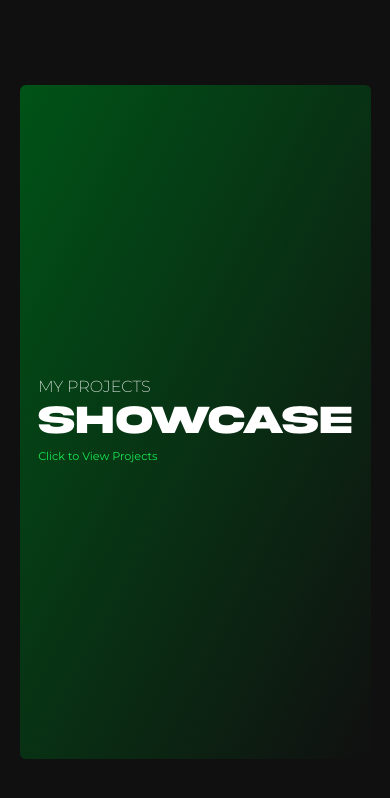
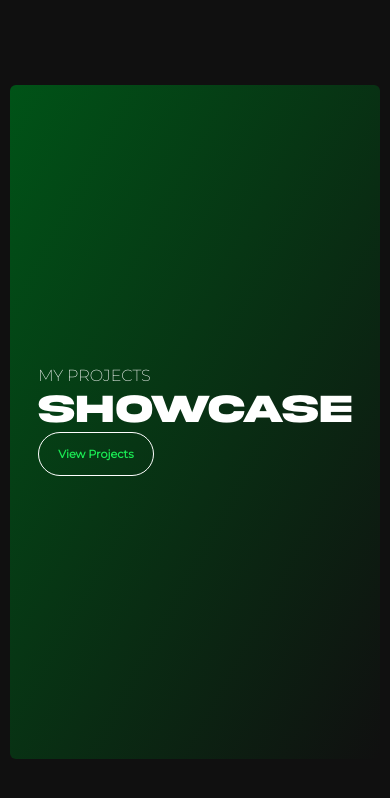
Before and after one commit to JohnnnGreat/Projects-Display, a Next.js app: page / in a window 390 px wide. Shown: the top 798 px of the page. Built offline with nearby package versions, Linux system fonts and the light colour scheme.

Commit message:
made some changes to the code

```diff
--- a/package.json
+++ b/package.json
@@ -10,6 +10,7 @@
   },
   "dependencies": {
     "@next/font": "^14.0.4",
+    "aos": "^2.3.4",
     "next": "14.0.4",
     "react": "^18",
     "react-dom": "^18"
--- a/src/components/Project.js
+++ b/src/components/Project.js
@@ -5,13 +5,17 @@ import Image from "next/image";
 
 const myFont = localFont({ src: "../../public/Akira.otf" });
 
-const Project = () => {
+const Project = ({ dataAos }) => {
   return (
-    <div className="md:h-screen py-[3rem]  flex items-center justify-center">
-      <div className="w-[90%] p-[1rem] sm:p-[0] h-[80%] bg-[#161616] rounded-md flex items-center sm:px-[1.4rem] sm:flex-nowrap flex-wrap gap-[2.3rem]">
+    <div
+      className="md:h-screen py-[3rem]  flex items-center justify-center"
+      data-aos={`${dataAos}`}
+      data-aos-duration="1000"
+    >
+      <div className="w-[90%] p-[1rem] sm:p-[1rem] h-[80%] bg-[#161616] rounded-md flex items-center sm:px-[1.4rem] sm:flex-nowrap flex-wrap gap-[2.3rem]">
         <Image
           src={require("../../public/sws.jpg")}
-          className="w-[100%] h-[300px] rounded-md object-cover"
+          className="w-[100%] h-[300px] sm:h-[100%] rounded-md object-cover"
         />
         <div>
           <h1
--- a/src/pages/_app.js
+++ b/src/pages/_app.js
@@ -1,5 +1,11 @@
-import '@/styles/globals.css'
+import "@/styles/globals.css";
+import AOS from "aos";
+import "aos/dist/aos.css";
+import { useEffect } from "react";
 
 export default function App({ Component, pageProps }) {
-  return <Component {...pageProps} />
+  useEffect(() => {
+    AOS.init();
+  });
+  return <Component {...pageProps} />;
 }
--- a/src/pages/index.js
+++ b/src/pages/index.js
@@ -20,17 +20,31 @@ export default function Home() {
           !openProjects && "h-screen"
         } md:h-screen  py-[3rem] flex items-center justify-center`}
       >
-        <div className=" lg-[80%] py-[7rem] p-[1rem] sm:p-[0] h-[90%] bg-gradient-to-br from-[#005317] to-[#101010] rounded-md flex items-center justify-center w-[90%]">
+        <div className="  py-[7rem] p-[1rem] sm:p-[0] h-[90%] bg-gradient-to-br from-[#005317] to-[#101010] rounded-md flex items-center justify-center w-[95%] sm:w-[80%]">
           <div className=" ">
-            <h1 className="leading-[1] text-white m-text">MY PROJECTS</h1>
             <h1
+              data-aos="fade-down"
+              data-aos-duration="1000"
+              className="leading-[1] text-white m-text"
+            >
+              MY PROJECTS
+            </h1>
+            <h1
+              data-aos="fade-up"
+              data-aos-duration="1000"
               className={`leading-[1] c-text lg:text-[96px] text-[40px] mt-[.3rem] text-white ${myFont.className}`}
             >
               SHOWCASE
             </h1>
-            <div className="text-[.7rem] md:text-[1rem] flex mt-[.5rem] sm:justify-center text-[#1AE953] mt-text font-semibold hover:underline sm:mt-[2rem]">
-              <button onClick={handleShowProjects}>
-                Click to View Projects
+            <div className="text-[.7rem] md:text-[1rem] flex mt-[.2rem] sm:justify-center text-[#1AE953] mt-text font-semibold  sm:mt-[2rem]">
+              <button
+                data-aos="fade-up"
+                data-aos-delay="1000"
+                data-aos-duration="1000"
+                onClick={handleShowProjects}
+                className="border-[1px] border-white py-[.8rem] px-[1.2rem] rounded-full hover:bg-white hover:border-none hover:text-[#1AE953] font-bold"
+              >
+                View Projects
               </button>
             </div>
           </div>
@@ -38,9 +52,9 @@ export default function Home() {
       </div>
       {openProjects && (
         <div className="projects-container">
-          <Project />
-          <Project />
-          <Project />
+          <Project dataAos="fade-right" />
+          <Project dataAos="fade-left" />
+          <Project dataAos="fade-right" />
         </div>
       )}
     </>
```
Also changed, not shown: 1 other file (tests, documents, lock files or other folders).
